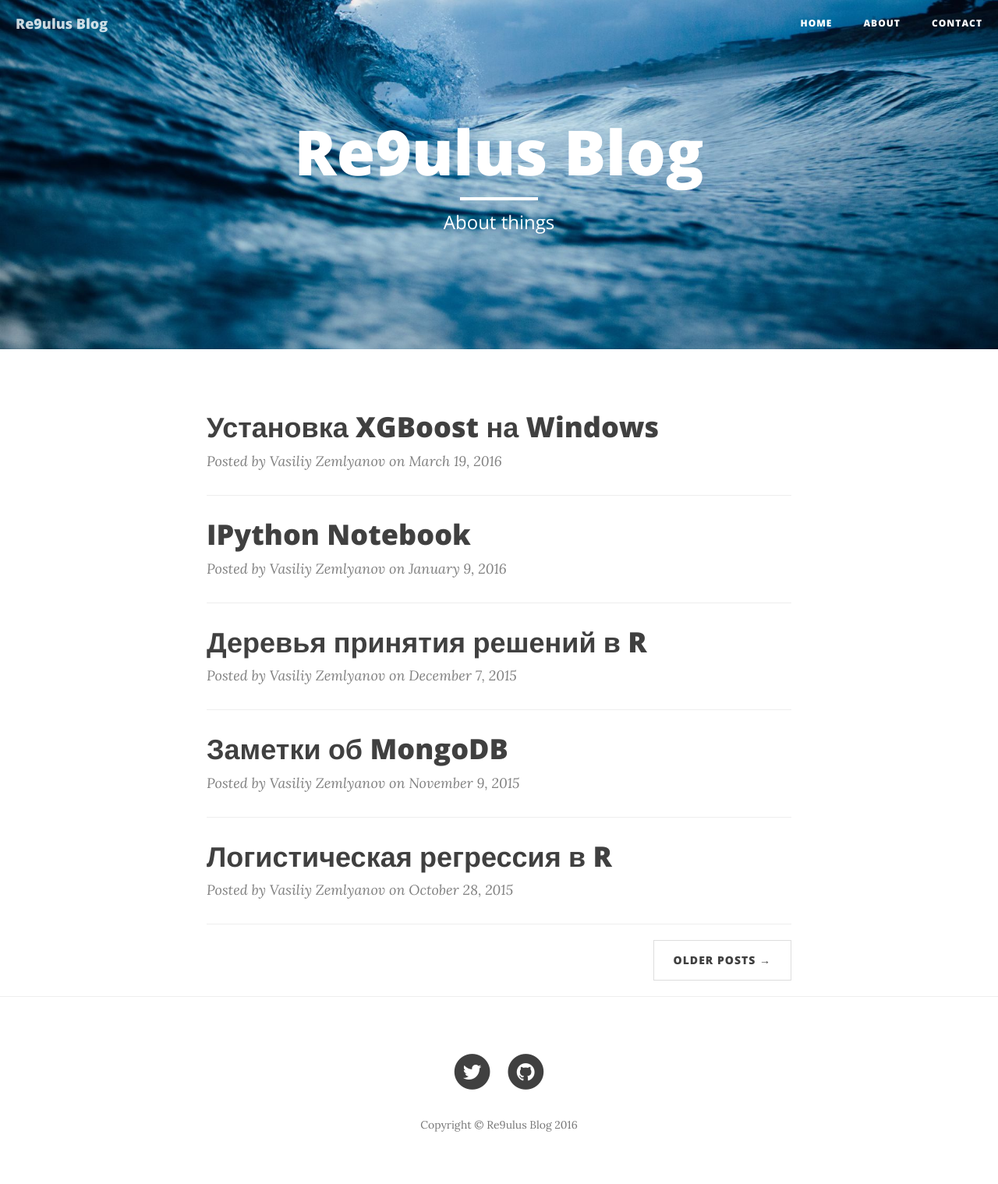
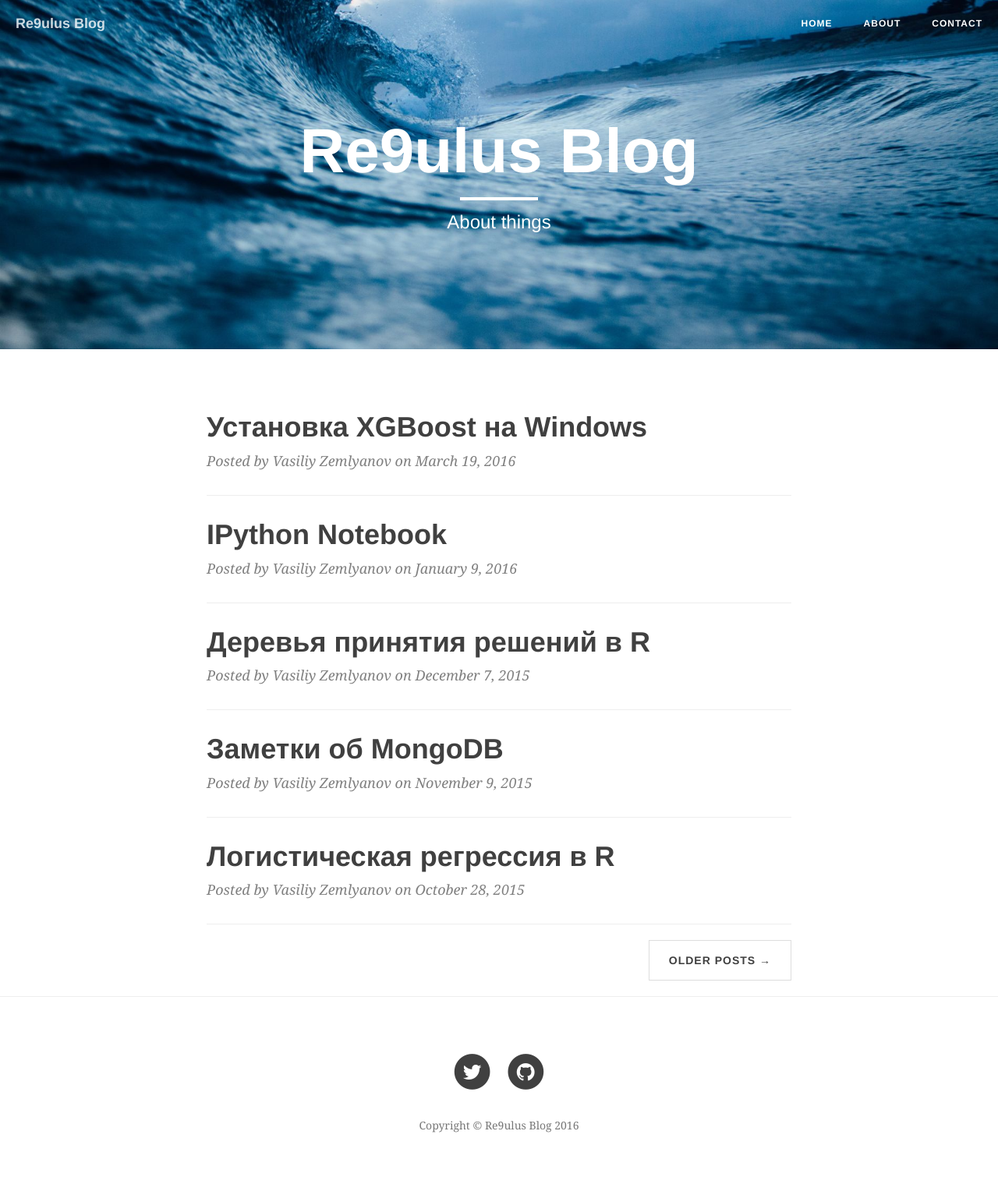
Before and after one commit to rmalkevy/re9ulus.github.io, a Jekyll site: the page built from index.html, in a window 1280 px wide. Shown: the whole page at 78% size. Built offline with Jekyll 4.4.1, drawn with Linux system fonts in a browser that asks for light colours; nearby versions of some CDN libraries; the list of posts is cut into pages by our own code.

Commit message:
Change font to cyrillic
Lora → Georgia
Open Sans → Helvetica Neue

```diff
--- a/css/clean-blog.css
+++ b/css/clean-blog.css
@@ -1,5 +1,5 @@
 body {
-  font-family: 'Lora', 'Times New Roman', serif;
+  font-family: 'Georgia', 'Times New Roman', serif;
   font-size: 20px;
   color: #404040;
 }
@@ -16,7 +16,7 @@ h3,
 h4,
 h5,
 h6 {
-  font-family: 'Open Sans', 'Helvetica Neue', Helvetica, Arial, sans-serif;
+  font-family: 'Helvetica Neue', Helvetica, Arial, sans-serif;
   font-weight: 800;
 }
 a {
@@ -47,7 +47,7 @@ hr.small {
   left: 0;
   width: 100%;
   z-index: 3;
-  font-family: 'Open Sans', 'Helvetica Neue', Helvetica, Arial, sans-serif;
+  font-family: 'Helvetica Neue', Helvetica, Arial, sans-serif;
 }
 .navbar-custom .navbar-brand {
   font-weight: 800;
@@ -164,7 +164,7 @@ hr.small {
   font-size: 24px;
   line-height: 1.1;
   display: block;
-  font-family: 'Open Sans', 'Helvetica Neue', Helvetica, Arial, sans-serif;
+  font-family: 'Helvetica Neue', Helvetica, Arial, sans-serif;
   font-weight: 300;
   margin: 10px 0 0;
 }
@@ -183,13 +183,13 @@ hr.small {
   display: block;
 }
 .intro-header .post-heading .subheading {
-  font-family: 'Open Sans', 'Helvetica Neue', Helvetica, Arial, sans-serif;
+  font-family: 'Helvetica Neue', Helvetica, Arial, sans-serif;
   font-size: 24px;
   margin: 10px 0 30px;
   font-weight: 600;
 }
 .intro-header .post-heading .meta {
-  font-family: 'Lora', 'Times New Roman', serif;
+  font-family: 'Georgia', 'Times New Roman', serif;
   font-style: italic;
   font-weight: 300;
   font-size: 20px;
@@ -321,7 +321,7 @@ form .row:first-child .floating-label-form-group {
   border-top: 1px solid #eeeeee;
 }
 .btn {
-  font-family: 'Open Sans', 'Helvetica Neue', Helvetica, Arial, sans-serif;
+  font-family: 'Helvetica Neue', Helvetica, Arial, sans-serif;
   text-transform: uppercase;
   font-size: 14px;
   font-weight: 800;
@@ -344,7 +344,7 @@ form .row:first-child .floating-label-form-group {
 }
 .pager li > a,
 .pager li > span {
-  font-family: 'Open Sans', 'Helvetica Neue', Helvetica, Arial, sans-serif;
+  font-family: 'Helvetica Neue', Helvetica, Arial, sans-serif;
   text-transform: uppercase;
   font-size: 14px;
   font-weight: 800;
```
